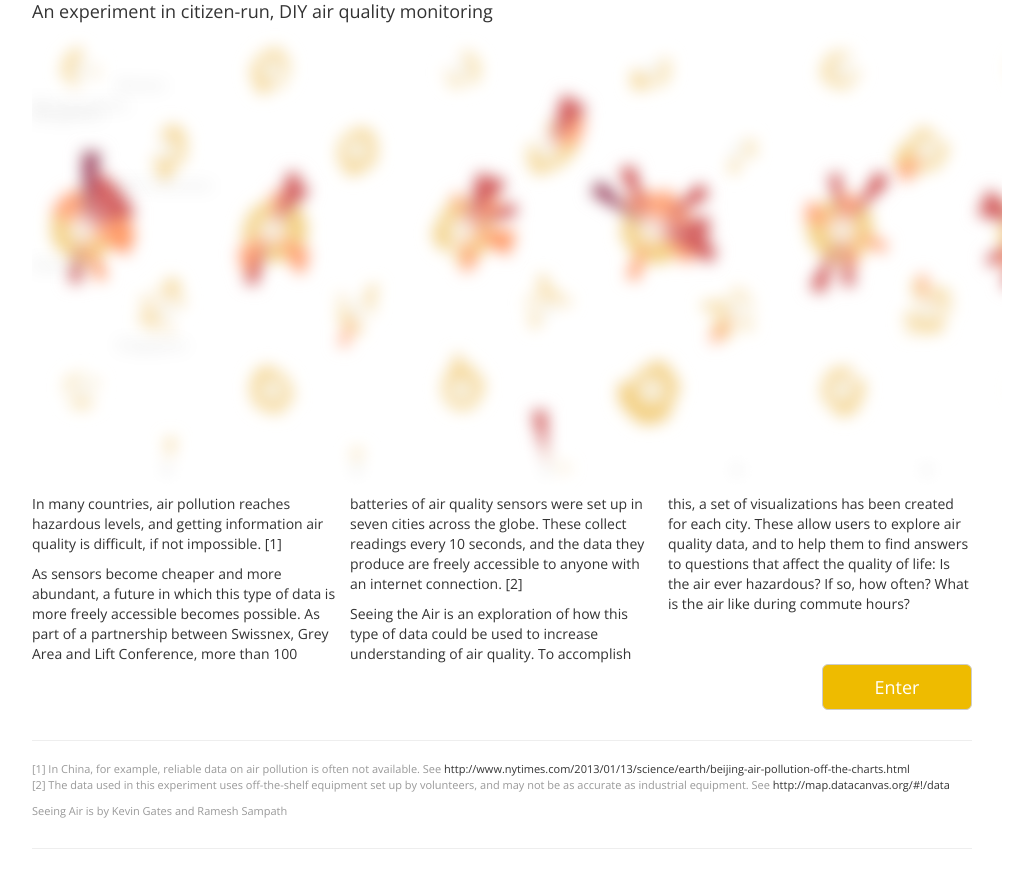
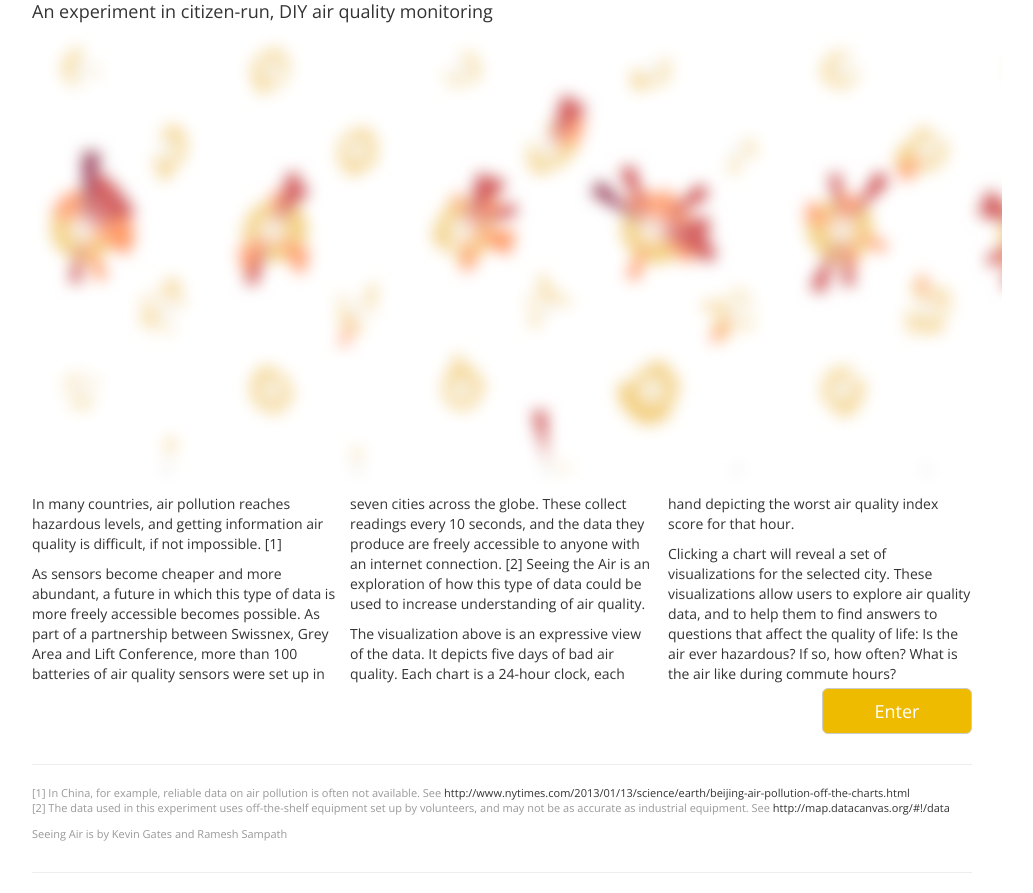
Before and after one commit to kgates-github/datacanvas, a Flask app: page / in a window 1280 px wide. Shown: the part 170-1063 px from the top of the page, without its empty margins (138-1171 px from the left). Before the commit the page ends 1019 px from the top, so only its background shows below. Run offline with Flask 2, Linux system fonts and the light colour scheme; some libraries are stand-ins or nearby versions.

Commit message:
Alter into text

```diff
--- a/webapp/app/static/js/clockchart.js
+++ b/webapp/app/static/js/clockchart.js
@@ -85,7 +85,7 @@
           return -40;
         }
         return -100;
-      }).style("opacity", 0.1).style("font-size", "14px").style("font-weight", "bold");
+      }).style("opacity", 0.0).style("font-size", "14px").style("font-weight", "bold");
       this.cityContainers.each(function(d, i) {
         var containerIndex;
         containerIndex = i;
--- a/webapp/app/templates/index.html
+++ b/webapp/app/templates/index.html
@@ -8,13 +8,17 @@
     <div style="font-size:48px; margin-top:100px; background:#fff;">Seeing the Air</div>
     <div style="font-size:18px; margin-top:0px;">An experiment in citizen-run, DIY air quality monitoring</div>
 
-    <div id="intro" style="background:#fff; opacity:1.0; margin-top:470px;">
-      <p>
-        In many countries, air pollution reaches hazardous levels, and getting information air quality is difficult, if not impossible. [1]
-      <p>
-        As sensors become cheaper and more abundant, a future in which this type of data is more freely accessible becomes possible. As part of a partnership between Swissnex, Grey Area and Lift Conference, more than 100 batteries of air quality sensors were set up in seven cities across the globe. These collect readings every 10 seconds, and the data they produce are freely accessible to anyone with an internet connection. [2]
-      <p>
-        Seeing the Air is an exploration of how this type of data could be used to increase understanding of air quality. To accomplish this, a set of visualizations has been created for each city. These allow users to explore air quality data, and to help them to find answers to questions that affect the quality of life: Is the air ever hazardous? If so, how often? What is the air like during commute hours?
+    <div style="background:#fff; opacity:1.0; margin-top:470px;">
+      <div id="intro">
+        <p>
+          In many countries, air pollution reaches hazardous levels, and getting information air quality is difficult, if not impossible. [1]
+        <p>
+          As sensors become cheaper and more abundant, a future in which this type of data is more freely accessible becomes possible. As part of a partnership between Swissnex, Grey Area and Lift Conference, more than 100 batteries of air quality sensors were set up in seven cities across the globe. These collect readings every 10 seconds, and the data they produce are freely accessible to anyone with an internet connection. [2] Seeing the Air is an exploration of how this type of data could be used to increase understanding of air quality.
+        <p>
+          The visualization above is an expressive view of the data. It depicts five days of bad air quality. Each chart is a 24-hour clock, each hand depicting the worst air quality index score for that hour.
+        <p>
+          Clicking a chart will reveal a set of visualizations for the selected city. These visualizations allow users to explore air quality data, and to help them to find answers to questions that affect the quality of life: Is the air ever hazardous? If so, how often? What is the air like during commute hours?
+      </div>
     </div>
     <div style="text-align:right">
     <a href="/city/Bangalore/" type="button" class="enter-btn btn btn-lg btn-default">Enter</a>
```
Also changed, not shown: 1 other file.
